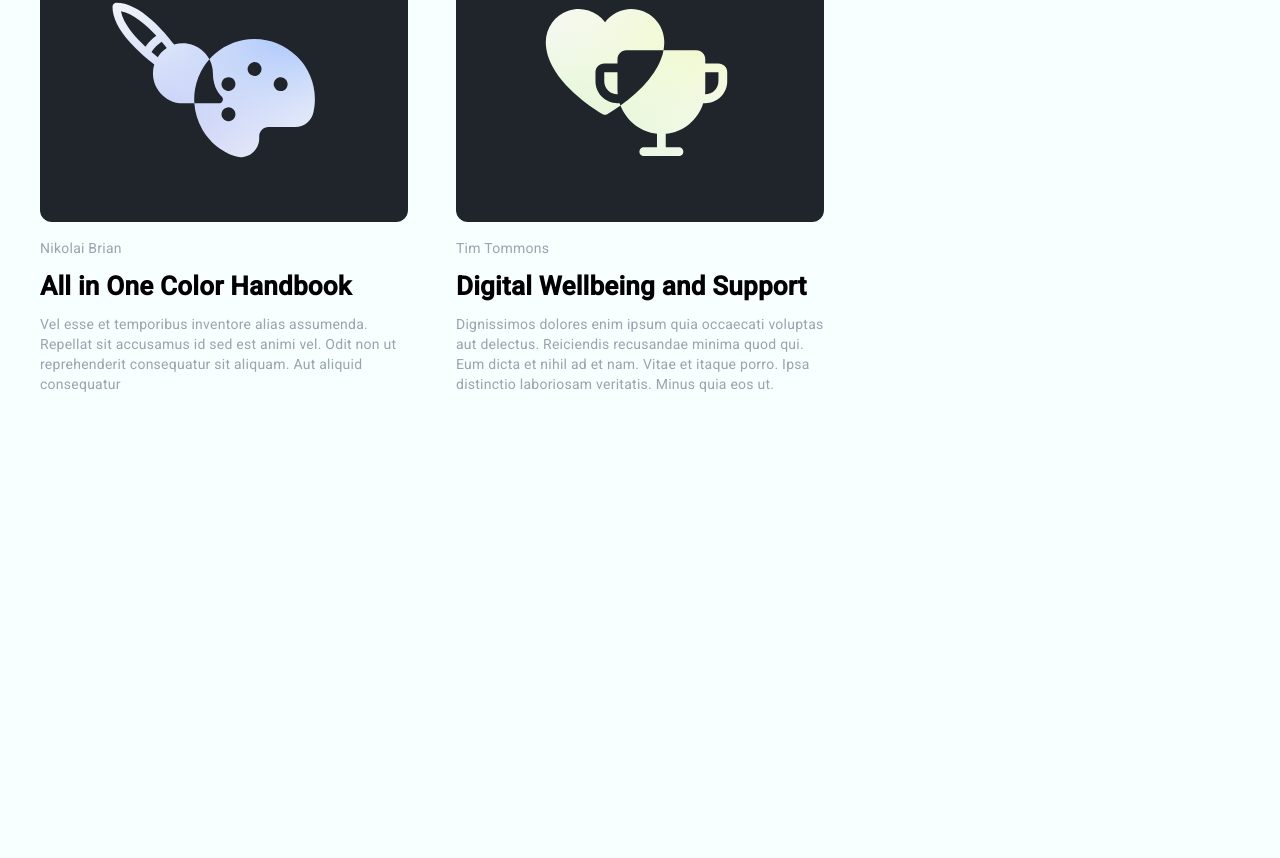
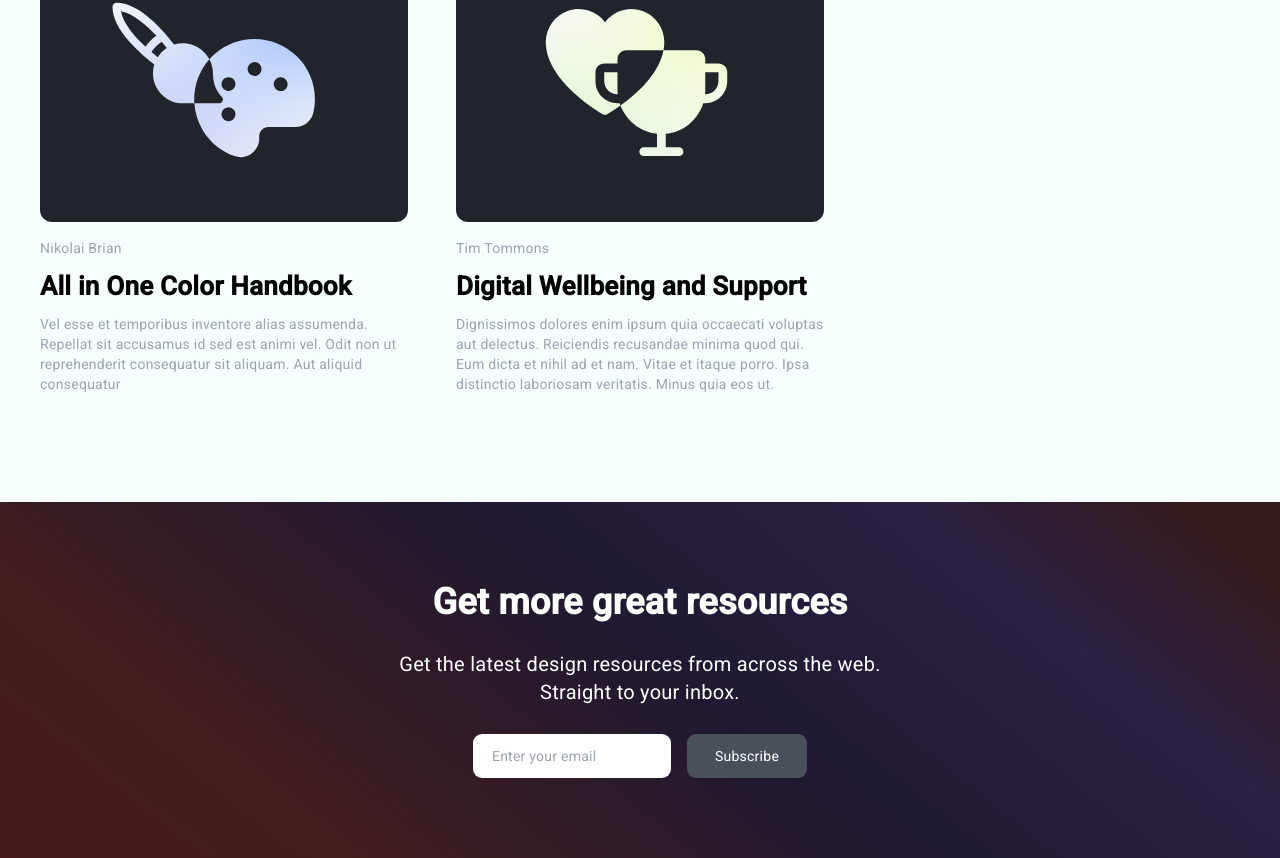
Before and after one commit to AtomMes/Memberbase, an Angular app: page /home in a window 1280 px wide. Shown: the part 1712-2570 px from the top of the page. Before the commit the page ends 2118 px from the top, so only its background shows below. Built offline with nearby package versions, Linux system fonts and the light colour scheme.

Commit message:
contact-us component

```diff
--- a/src/app/app.module.ts
+++ b/src/app/app.module.ts
@@ -9,6 +9,7 @@ import { BrowserAnimationsModule } from '@angular/platform-browser/animations';
 import { ResourcesPageComponent } from './pages/resources/resources-page.component';
 import { HeroComponent } from './pages/home/components/hero/hero.component';
 import { FeaturedRecoursesComponent } from './pages/home/components/resources/resources.component';
+import { ContactUsComponent } from './components/contact-us/contact-us.component';
 
 @NgModule({
   declarations: [
@@ -18,6 +19,7 @@ import { FeaturedRecoursesComponent } from './pages/home/components/resources/re
     ResourcesPageComponent,
     HeroComponent,
     FeaturedRecoursesComponent,
+    ContactUsComponent,
   ],
   imports: [
     BrowserModule,
--- /dev/null
+++ b/src/app/components/contact-us/contact-us.component.html
@@ -0,0 +1,16 @@
+<div
+  class="black-gradient py-20 mt-24 flex flex-col gap-4 items-center justify-center"
+>
+  <p class="text-4xl text-white font-semibold">Get more great resources</p>
+  <p class="text-xl text-white text-center">
+    Get the latest design resources from across the web. <br />
+    Straight to your inbox.
+  </p>
+  <div class="flex gap-4">
+    <input
+      class="rounded-[9px] py-3 px-[19px]"
+      placeholder="Enter your email"
+    />
+    <button class="white-button">Subscribe</button>
+  </div>
+</div>
--- a/src/app/pages/home/components/resources/resources.component.html
+++ b/src/app/pages/home/components/resources/resources.component.html
@@ -1,5 +1,5 @@
 <div
-  class="grid w-full max-w-[1200px] mx-auto auto-cols-[1fr] gap-x-[48px] gap-y-[32px] grid-cols-[1fr,1fr,1fr] grid-rows-[auto]"
+  class="grid w-full max-w-[1200px] mx-auto auto-cols-[1fr] gap-x-[48px] gap-y-[32px] grid-cols-[1fr] md:grid-cols-[1fr,1fr] lg:grid-cols-[1fr,1fr,1fr] grid-rows-[auto]"
 >
   <div
     *ngFor="let resource of resources"
--- a/src/app/pages/home/home.component.html
+++ b/src/app/pages/home/home.component.html
@@ -5,4 +5,5 @@
     <button class="gray-button" >See All Resources</button>
   </div>
     <app-recourses />
+    <app-contact-us />
 </div>
--- a/src/styles.css
+++ b/src/styles.css
@@ -11,7 +11,6 @@
 html {
   background: #f8ffff;
 }
-
 
 .black-button {
   @apply bg-black text-white px-[28px] py-2 w-fit rounded-[9px] duration-200;
@@ -27,6 +26,12 @@ html {
 .gray-button:hover {
   background-color: #cbd5df;
 }
+.white-button {
+  @apply bg-[#495158] text-white px-[28px] py-3 w-fit rounded-[9px] duration-200;
+}
+.white-button:hover {
+  background-color: #33383f;
+}
 
 .light-gradient {
   background: rgb(233, 159, 223);
@@ -39,3 +44,15 @@ html {
     rgba(251, 87, 241, 0.23011202772124473) 100%
   );
 }
+
+.black-gradient {
+  background: rgb(255, 0, 0);
+  background: linear-gradient(
+    39deg,
+    rgba(49, 0, 0, 0.9) 0%,
+    rgba(45, 4, 4, 0.9) 20%,
+    rgba(8, 0, 26, 0.9) 52%,
+    rgba(19, 8, 46, 0.9) 78%,
+    rgba(33, 1, 1, 0.9) 95%
+  );
+}
```
Also changed, not shown: src/app/components/contact-us/contact-us.component.ts (added, +9 -0 lines).
